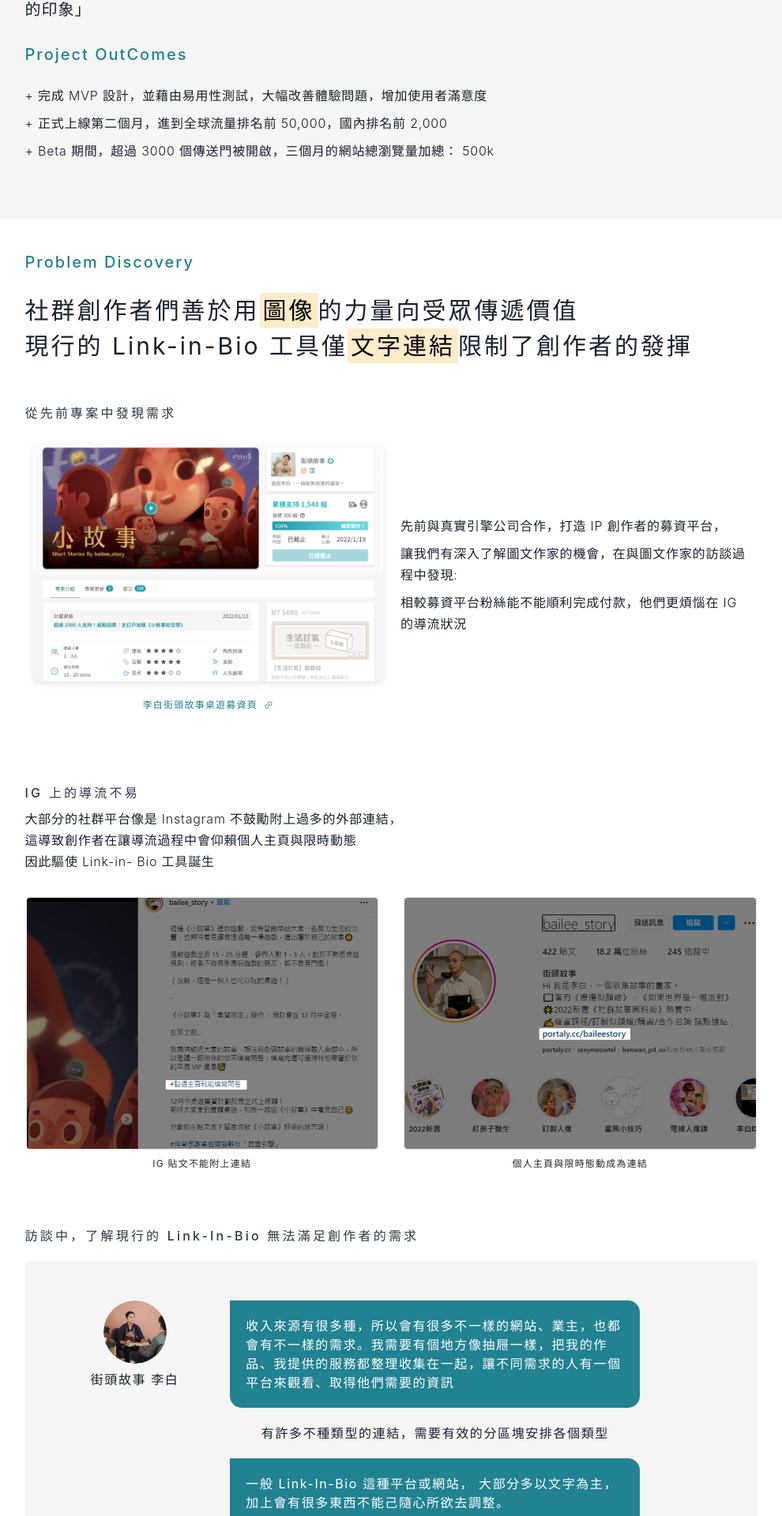
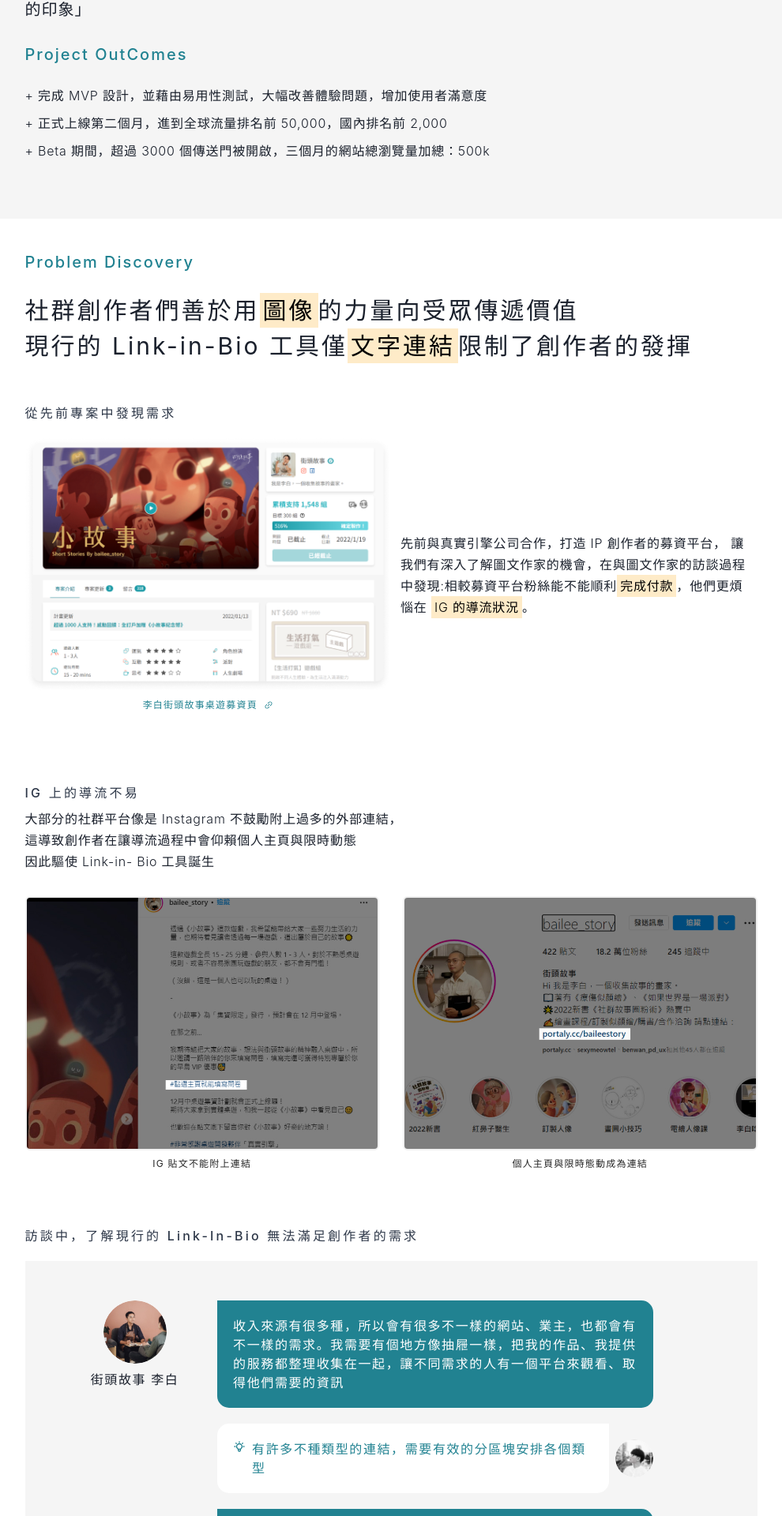
Before and after one commit to indexhui/hugh-portfolio, a React (Create React App) app: page /portaly in a window 1280 px wide. Shown: the part 870-2790 px from the top of the page at 79% size, without its empty margins (145-1135 px from the left). Built offline with nearby package versions, Linux system fonts and the light colour scheme.

Commit message:
portaly update larry

```diff
--- /dev/null
+++ b/src/components/crosspoint/Background.js
@@ -0,0 +1,30 @@
+import { Flex, Text, VStack, Box, SimpleGrid, Image } from '@chakra-ui/react';
+
+import bgImage from 'assets/images/crosspoint/bgImage.jpg';
+
+import { Container, SkeletonImage } from 'components/layouts';
+
+const Background = () => {
+  return (
+    <Container bgColor="grey.400" py="40px">
+      <Flex w="100%" pb="20px">
+        <Text textStyle="title0">Background</Text>
+      </Flex>
+      <SimpleGrid columns={{ base: 1, lg: 2 }} spacingX="30px" spacingY="12px">
+        <Flex align="center">
+          <Text textStyle="text02">
+            初代產品是由團隊與上海康復中心物理治療師開發合作，讓院內物理治療師為會員進行檢測。
+            2019年政府對運動產業推動與台灣健身產業日漸盛行，團隊迎來快速成長的機會。隨著產品優化的和新功能開發壓力下，創辦人尋找產品設計師加入。而我正尋找能快速衝刺的新創環境，在朋友的引薦下加入
+            Crosspoint 。
+          </Text>
+        </Flex>
+        <SkeletonImage w="100%" src={bgImage} rounded="md" />
+      </SimpleGrid>
+      <Flex w="100%" pb="20px">
+        <Text textStyle="title0">Task</Text>
+      </Flex>
+    </Container>
+  );
+};
+
+export default Background;
--- a/src/components/layouts/OverviewSection.js
+++ b/src/components/layouts/OverviewSection.js
@@ -1,7 +1,7 @@
 import { Flex, Text, VStack, Box } from '@chakra-ui/react';
 
 const OverviewSection = props => {
-  const { content } = props;
+  const { content, projectOutcomes } = props;
   return (
     <Flex
       bg="grey.300"
@@ -29,24 +29,21 @@ const OverviewSection = props => {
             </Text>
           ))}
         </VStack>
+        {projectOutcomes && (
           <Flex align="flex-start" w="100%" py="24px" direction="column">
             <Text variant="title" color="blue.700">
               Project OutComes
             </Text>
             <VStack pt="24px" align="flex-start">
-            <Text variant="body">
-              + 完成 MVP
-              設計，並藉由易用性測試，大幅改善體驗問題，增加使用者滿意度
+              {projectOutcomes &&
+                projectOutcomes.map((item, index) => (
+                  <Text variant="body" key={index + 'projectOutcomes'}>
+                    {item}
                   </Text>
-            <Text variant="body">
-              + 正式上線第二個月，進到全球流量排名前 50,000，國內排名前 2,000
-            </Text>
-            <Text variant="body">
-              + Beta 期間，超過 3000 個傳送門被開啟，三個月的網站總瀏覽量加總：
-              500k
-            </Text>
+                ))}
             </VStack>
           </Flex>
+        )}
       </Flex>
     </Flex>
   );
--- /dev/null
+++ b/src/components/layouts/SkeletonImage.js
@@ -0,0 +1,6 @@
+import { Image, Skeleton } from '@chakra-ui/react';
+
+export function SkeletonImage(props) {
+  // const { bgColor, ...rest } = props;
+  return <Image fallback={<Skeleton />} {...props} />;
+}
--- a/src/components/layouts/index.js
+++ b/src/components/layouts/index.js
@@ -1 +1,2 @@
 export * from './Container';
+export * from './SkeletonImage';
--- a/src/components/portaly/DefineRequirement.js
+++ b/src/components/portaly/DefineRequirement.js
@@ -12,6 +12,7 @@ import {
   Icon,
   Grid,
   GridItem,
+  useToken,
 } from '@chakra-ui/react';
 
 import { AiOutlineLink } from 'react-icons/ai';
@@ -24,6 +25,8 @@ import re02 from 'assets/images/portaly/re02.jpg';
 import re03 from 'assets/images/portaly/re03.jpg';
 
 const DefineRequirement = () => {
+  const [grey600] = useToken('colors', ['grey.600']);
+
   return (
     <Container bgColor="grey.300" py="40px">
       <Flex w="100%">
@@ -37,9 +40,12 @@ const DefineRequirement = () => {
           <Text>歸納對目前產品未被滿足的痛點</Text>
           <Text>調查對於不同延伸功能的期待程度</Text>
         </VStack>
-        <Flex w="100%">
-          <Image src={data01} />
-        </Flex>
+        <VStack w="100%">
+          <Image src={data01} border={`1px solid ${grey600}`} rounded="md" />
+          <Text color="grey.600" fontSize="12px">
+            需求統計，經過模糊處理
+          </Text>
+        </VStack>
       </Stack>
       <Grid
         py="30px"
--- a/src/components/portaly/ProblemDiscovery.js
+++ b/src/components/portaly/ProblemDiscovery.js
@@ -13,6 +13,7 @@ import {
 } from '@chakra-ui/react';
 
 import { AiOutlineLink } from 'react-icons/ai';
+import { HiOutlineLightBulb } from 'react-icons/hi';
 
 import { Container } from 'components/layouts';
 
@@ -20,6 +21,7 @@ import story01 from 'assets/images/portaly/story01.png';
 import lee from 'assets/images/portaly/lee.jpg';
 import ig01 from 'assets/images/portaly/ig01.jpg';
 import ig02 from 'assets/images/portaly/ig02.jpg';
+import hughAvatar from 'assets/images/portaly/hughAvatar.jpg';
 
 const ProblemDiscovery = () => {
   return (
@@ -66,13 +68,14 @@ const ProblemDiscovery = () => {
           <Flex w={{ base: '100%', lg: '50%' }} align="center">
             <VStack align="flex-start" px="12px">
               <Text variant="body">
-                先前與真實引擎公司合作，打造 IP 創作者的募資平台，
-              </Text>
-              <Text variant="body">
-                讓我們有深入了解圖文作家的機會，在與圖文作家的訪談過程中發現:
-              </Text>
-              <Text variant="body">
-                相較募資平台粉絲能不能順利完成付款，他們更煩惱在 IG 的導流狀況
+                <Highlight
+                  query={['完成付款', ' IG 的導流狀況']}
+                  styles={{ px: '1', py: '1', bg: 'orange.100' }}
+                >
+                  先前與真實引擎公司合作，打造 IP 創作者的募資平台，
+                  讓我們有深入了解圖文作家的機會，在與圖文作家的訪談過程中發現:相較募資平台粉絲能不能順利完成付款，他們更煩惱在
+                  IG 的導流狀況。
+                </Highlight>
               </Text>
             </VStack>
           </Flex>
@@ -142,7 +145,7 @@ const ProblemDiscovery = () => {
             </VStack>
             <VStack w="70%" spacing="20px">
               <Flex
-                w="80%"
+                w="85%"
                 bg="blue.700"
                 borderRadius="0 15px 15px 15px"
                 p="20px"
@@ -151,9 +154,24 @@ const ProblemDiscovery = () => {
                   收入來源有很多種，所以會有很多不一樣的網站、業主，也都會有不一樣的需求。我需要有個地方像抽屜一樣，把我的作品、我提供的服務都整理收集在一起，讓不同需求的人有一個平台來觀看、取得他們需要的資訊
                 </Text>
               </Flex>
-              <Text>有許多不種類型的連結，需要有效的分區塊安排各個類型</Text>
+              <HStack w="85%">
+                <HStack
+                  w="100%"
+                  bg="white"
+                  color="blue.700"
+                  borderRadius="15px 0 15px 15px"
+                  p="20px"
+                  align="flex-start"
+                >
+                  <Icon mt="px" as={HiOutlineLightBulb} />
+                  <Text color="blue.700">
+                    有許多不種類型的連結，需要有效的分區塊安排各個類型
+                  </Text>
+                </HStack>
+                <Image w="48px" src={hughAvatar} rounded="full" />
+              </HStack>
               <Flex
-                w="80%"
+                w="85%"
                 bg="blue.700"
                 borderRadius="0 15px 15px 15px"
                 p="20px"
@@ -163,7 +181,22 @@ const ProblemDiscovery = () => {
                   大部分多以文字為主，加上會有很多東西不能己隨心所欲去調整。
                 </Text>
               </Flex>
-              <Text>對創作者來說他們需要圖文搭配和調整的空間</Text>
+              <HStack w="85%">
+                <HStack
+                  w="100%"
+                  bg="white"
+                  color="grey.700"
+                  borderRadius="15px 0 15px 15px"
+                  p="20px"
+                  align="flex-start"
+                >
+                  <Icon mt="px" as={HiOutlineLightBulb} />
+                  <Text color="grey.700">
+                    對創作者來說他們需要圖文搭配和調整的空間
+                  </Text>
+                </HStack>
+                <Image w="48px" src={hughAvatar} rounded="full" />
+              </HStack>
             </VStack>
           </Flex>
         </Flex>
--- a/src/pages/PortalyPage.js
+++ b/src/pages/PortalyPage.js
@@ -7,7 +7,6 @@ import Iterations from 'components/portaly/Iterations';
 import Outcome from 'components/portaly/Outcome';
 import Takeaway from 'components/portaly/Takeaway';
 
-// import banner0 from 'assets/images/portaly/banner01.png';
 import banner01 from 'assets/images/portaly/banner01.jpg';
 import banner02 from 'assets/images/portaly/banner02.jpg';
 import banner03 from 'assets/images/portaly/banner03.jpg';
@@ -21,7 +20,7 @@ const introduction = [
     content: '4個月 / November 2020 - April 2021',
   },
   {
-    title: '我得角色',
+    title: '我的角色',
     content: '產品設計師',
   },
   {
@@ -39,6 +38,12 @@ const overview = [
   '目前產品於 2022年7月中正式上線， 已累積3000位創作者創作出自己的傳送門，總瀏覽量來到 500K 。也獲得多名知識型 KOL 自主性分享推薦: 郭政佑 Kevin「好看的不像實力派，是我對傳送門的印象」',
 ];
 
+const projectOutcomes = [
+  '+ 完成 MVP 設計，並藉由易用性測試，大幅改善體驗問題，增加使用者滿意度',
+  '+ 正式上線第二個月，進到全球流量排名前 50,000，國內排名前 2,000',
+  '+ Beta 期間，超過 3000 個傳送門被開啟，三個月的網站總瀏覽量加總：500k',
+];
+
 export function PortalyPage() {
   return (
     <>
@@ -48,7 +53,7 @@ export function PortalyPage() {
         bannerList={bannerList}
         introduction={introduction}
       />
-      <OverviewSection content={overview} />
+      <OverviewSection content={overview} projectOutcomes={projectOutcomes} />
       <ProblemDiscovery />
       <DefineRequirement />
       <Solution />
--- a/src/theme/text.js
+++ b/src/theme/text.js
@@ -1,8 +1,8 @@
 const Text = {
   baseStyle: {
-    fontSize: '16px',
+    // fontSize: '16px',
     letterSpacing: '0.1em',
-    lineHeight: '1.5',
+    // lineHeight: '1.5',
   },
   variants: {
     banner: {
--- /dev/null
+++ b/src/theme/textStyles.js
@@ -0,0 +1,33 @@
+const textStyles = {
+  heading1: {
+    fontSize: { base: '24px', lg: '28px' },
+    lineHeight: '1.6',
+    fontWeight: 500,
+    letterSpacing: '.05em',
+  },
+  title0: {
+    color: 'blue.700',
+    fontWeight: '500',
+    fontSize: { base: '17px', lg: '20px' },
+  },
+  text01: {
+    color: 'grey.700',
+    fontWeight: '300',
+    lineHeight: '1.5',
+    fontSize: { base: '17px', lg: '20px' },
+  },
+  text02: {
+    color: 'grey.700',
+    fontWeight: '300',
+    lineHeight: '1.8',
+    fontSize: { base: '16px', lg: '18px' },
+  },
+  note: {
+    color: 'grey.600',
+    fontWeight: '300',
+    lineHeight: '1.8',
+    fontSize: { base: '12px', lg: '13px' },
+  },
+};
+
+export default textStyles;
--- a/src/theme/theme.js
+++ b/src/theme/theme.js
@@ -3,6 +3,7 @@ import colors from 'theme/colors';
 import Text from 'theme/text';
 import Heading from 'theme/heading';
 import Link from 'theme/link';
+import textStyles from 'theme/textStyles';
 // import Button from './components/button';
 
 const customTheme = {
@@ -21,6 +22,7 @@ const customTheme = {
     },
   },
   colors,
+  textStyles,
 
   components: {
     Text,
```
Also changed, not shown: src/components/portaly/Solution.js (+18 -9 lines), src/pages/CrosspointPage.js (+23 -1 lines), src/assets/images/crosspoint/bgImage.jpg (added). Lines whose indentation alone changed are shown as unchanged.
